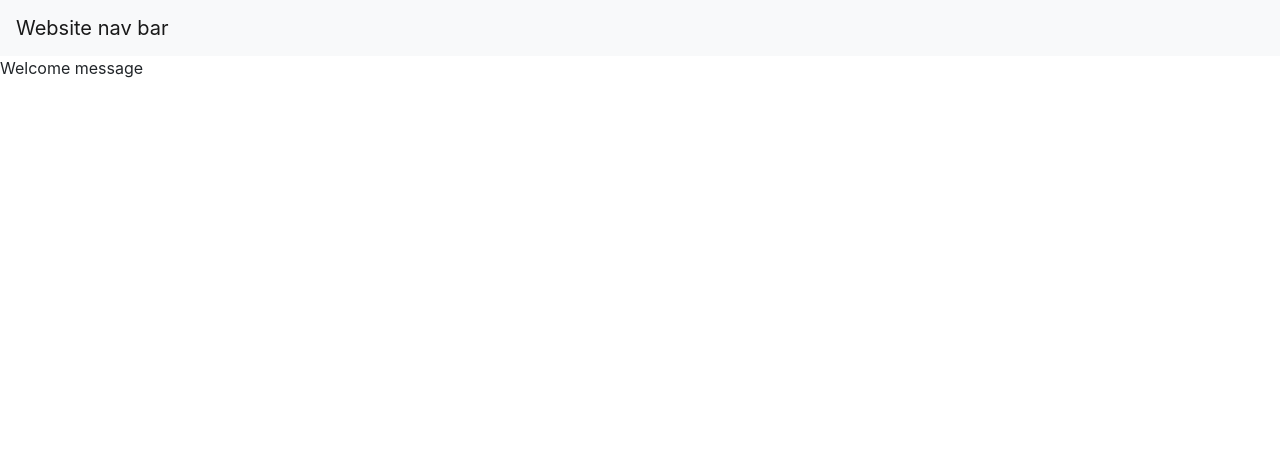
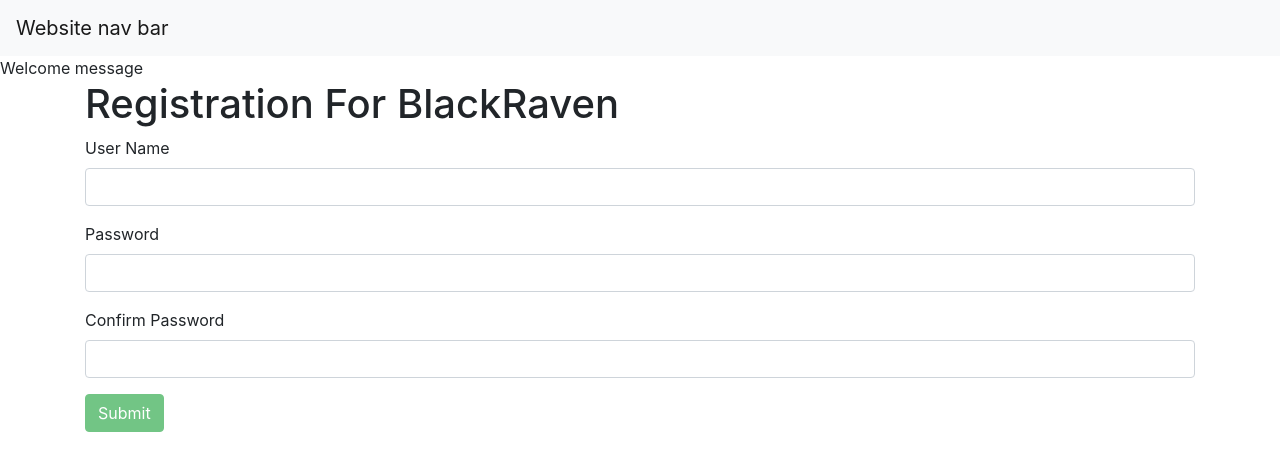
Before and after one commit to KadeHels/BlackRaven, an Angular app in the folder BlackRaven/: page / in a window 1280 px wide. Shown: the top 470 px of the page. Built offline with nearby package versions, Linux system fonts and the light colour scheme.

Commit message:
Added registration page
added name, password fields with validation on the password and confirm password fields

```diff
--- a/BlackRaven/src/app/app.component.ts
+++ b/BlackRaven/src/app/app.component.ts
@@ -1,4 +1,6 @@
 import { Component } from '@angular/core';
+
+import { User } from './shared/user';
 
 @Component({
   selector: 'app-root',
@@ -7,4 +9,7 @@ import { Component } from '@angular/core';
 })
 export class AppComponent {
   title = 'Black Raven';
+
+  // Main user for the site
+  public sessionUser: User;
 }
--- a/BlackRaven/src/app/home/home.component.html
+++ b/BlackRaven/src/app/home/home.component.html
@@ -1,3 +1,5 @@
 <!-- Welcom message -->
 <div>Welcome message</div>
+
+<app-registration-form></app-registration-form>
 <!-- Footer -->
--- a/BlackRaven/src/app/registration-form/registration-form.component.html
+++ b/BlackRaven/src/app/registration-form/registration-form.component.html
@@ -1,3 +1,47 @@
-<p>
-  registration-form works!
-</p>
+<div class="container">
+  <h1>Registration For BlackRaven</h1>
+
+  <form (ngSubmit)="onSubmit()" #registrationForm="ngForm">
+    <div class="form-group">
+      <label  for="userName">User Name</label>
+      <input type="text" class="form-control" id="userName" required
+      [(ngModel)]="newUser.name" name="userName" #name="ngModel">
+    </div>
+    <div [hidden]="name.valid || name.pristine"
+      class="alert alert-danger">
+      Name is required
+    </div>
+
+    <div class="form-group">
+      <label for="password">Password</label>
+      <input type="password" class="form-control" id="password" required
+      [(ngModel)]="newUser.password" name="password" #password="ngModel">
+    </div>
+    <div [hidden]="password.valid || password.pristine"
+      class="alert alert-danger">
+      Password is required
+    </div>
+
+    <div class="form-group">
+      <label for="confirmPassword">Confirm Password</label>
+      <input type="password" class="form-control" id="confirmPassword" required
+      [(ngModel)]="newUser.confirmPassword" name="confirmPassword" #confirmPassword="ngModel">
+    </div>
+    <div [hidden]="confirmPassword.valid || confirmPassword.pristine"
+      class="alert alert-danger">
+      You must confirm your password
+    </div>
+    <div [hidden]="password.value === confirmPassword.value || confirmPassword.pristine"
+      class="alert alert-danger">
+      You got the passwords wrong you dunbell
+    </div>
+
+    <button type="submit" class="btn btn-success" [disabled]="!registrationForm.form.valid">Submit</button>
+
+  </form>
+</div>
+
+<!-- ToDo: Remove this section -->
+<!-- <div class="container">
+  {{diagonastic}}
+</div> -->
--- a/BlackRaven/src/app/registration-form/registration-form.component.ts
+++ b/BlackRaven/src/app/registration-form/registration-form.component.ts
@@ -1,15 +1,41 @@
-import { Component, OnInit } from '@angular/core';
+import { Component } from '@angular/core';
+
+import { User } from '../shared/user';
 
 @Component({
   selector: 'app-registration-form',
   templateUrl: './registration-form.component.html',
   styleUrls: ['./registration-form.component.css']
 })
-export class RegistrationFormComponent implements OnInit {
+export class RegistrationFormComponent {
 
-  constructor() { }
+  newUser = new User();
+  submitted = false;
 
-  ngOnInit() {
+  onSubmit() {
+    let saveSuccessful = false;
+    this.submitted = true;
+
+    if (this.validateForm()) {
+      saveSuccessful = this.saveUser(this.createNewUser());
+    }
+
+    return saveSuccessful;
   }
 
+  private validateForm () {
+    return this.newUser.password === this.newUser.confirmPassword;
+  }
+
+  private createNewUser() {
+    return new User(this.newUser.name, this.newUser.password, this.newUser.confirmPassword);
+  }
+
+  private saveUser(user: User) {
+    // todo save this user
+    console.log('User Saved: ' + JSON.stringify(user));
+    return true;
+  }
+
+  // get diagonastic() { return JSON.stringify(this.newUser); }
 }
--- a/BlackRaven/src/app/shared/user.ts
+++ b/BlackRaven/src/app/shared/user.ts
@@ -1,8 +1,8 @@
 export class User {
     constructor(
-        public id: number,
-        public name: string,
-        public power: string,
-        public alterEgo?: string
+        public name: string = null,
+        public password: string = null,
+        public confirmPassword: string = null
       ) {  }
+      public id?: number;
 }
```
